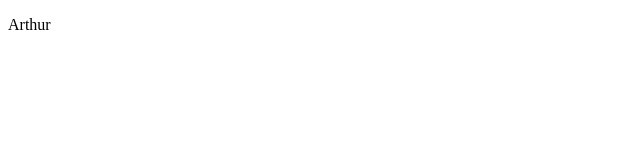
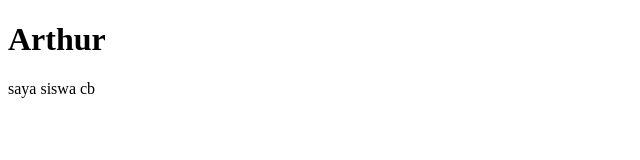
Before and after one commit to ArthurEls82/Arthur-9c-Poe, a plain HTML site: page index.html in a window 1280 px wide. Shown: the whole page, without its empty margins (0-640 px from the left). Drawn offline with Linux system fonts and the light colour scheme.

Commit message:
update perkenalan

```diff
--- a/index.html
+++ b/index.html
@@ -6,6 +6,7 @@
     <title>Document</title>
 </head>
 <body>
-    <p>Arthur</p>
+    <h1>Arthur</h1>
+    <p>saya siswa cb</p>
 </body>
 </html>
```
